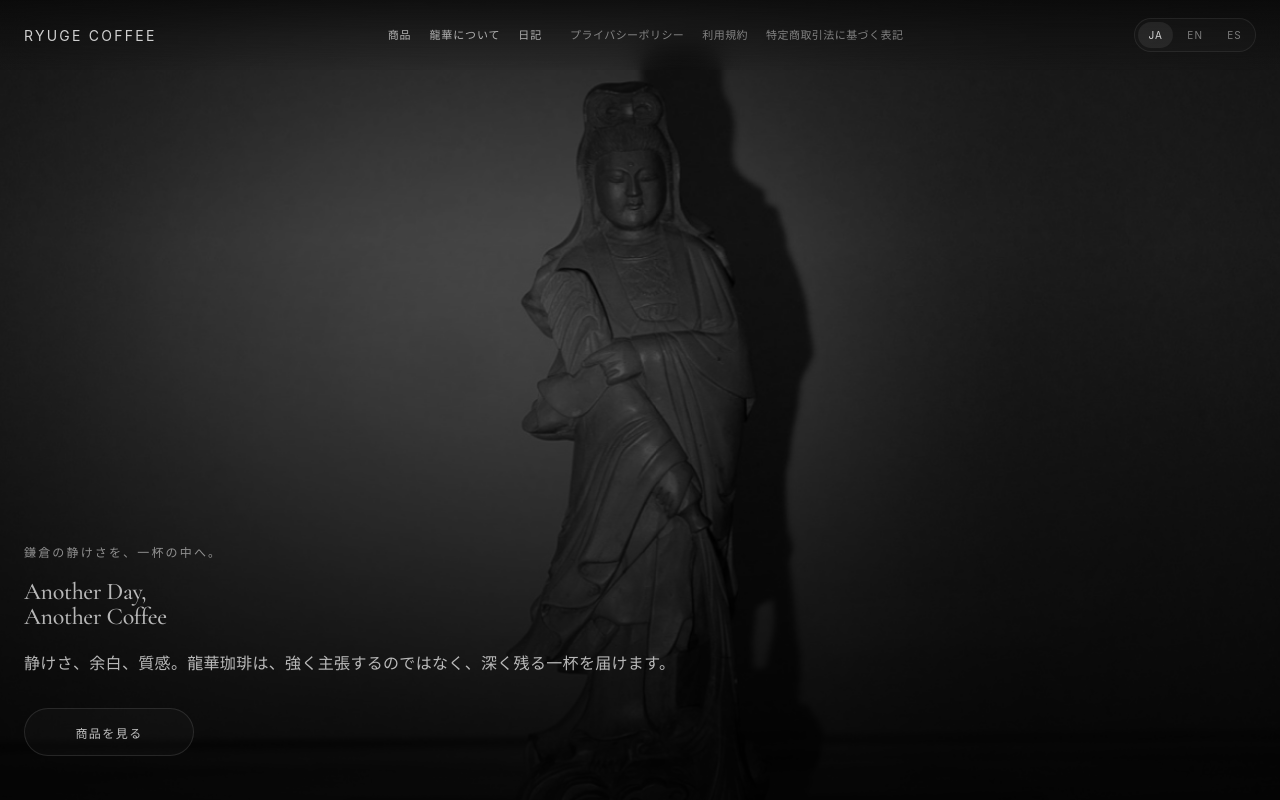
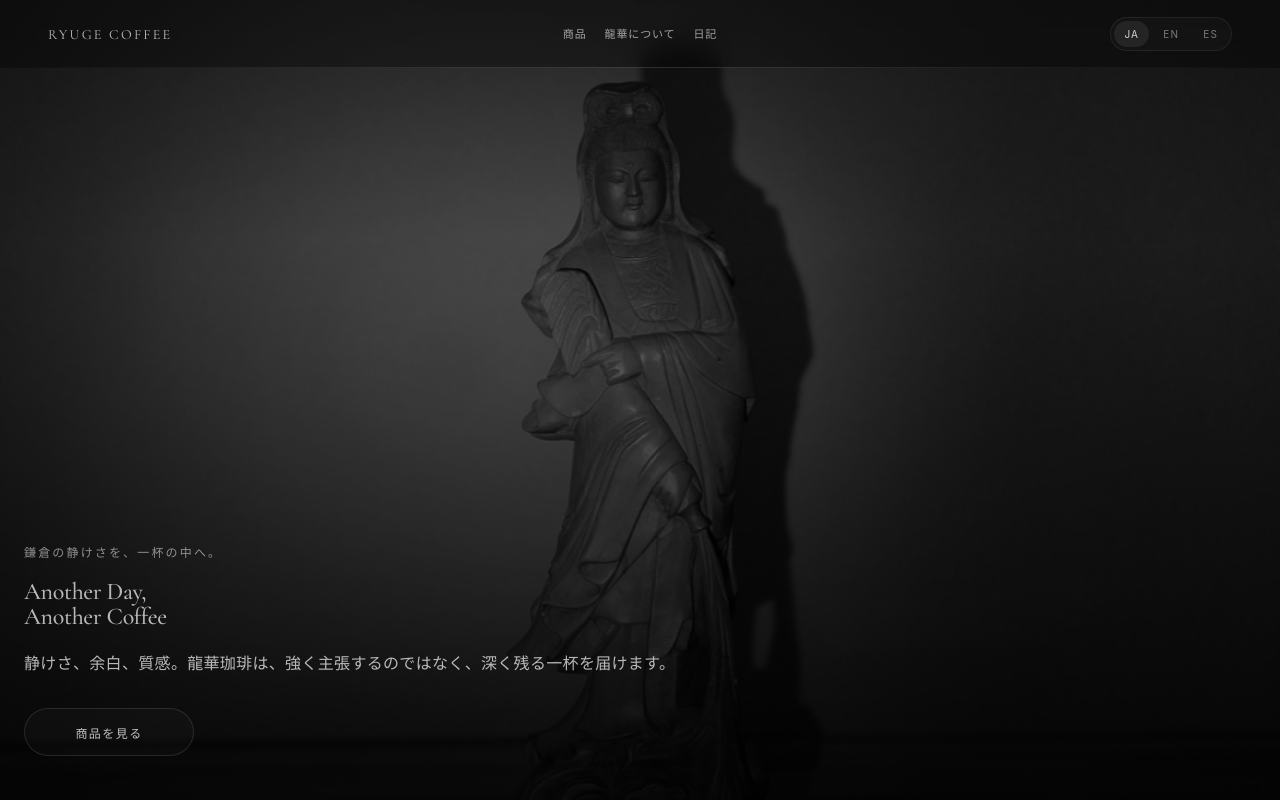
Before and after one commit to ryugecoffee/Ryuge-site, a React (Vite) app: page / in a window 1280 px wide. Shown: the top 800 px of the page. Built offline with nearby package versions, Linux system fonts and the light colour scheme.

Commit message:
refine header and navigation

```diff
--- a/src/App.css
+++ b/src/App.css
@@ -188,18 +188,107 @@ a {
 
 .site-header {
   position: fixed;
-  inset: 0 0 auto 0;
-  z-index: 30;
+  top: 0;
+  left: 0;
+  width: 100%;
+  height: 68px;
   display: flex;
+  align-items: center;
   justify-content: space-between;
-  align-items: center;
-  padding: 18px 24px;
+  padding: 0 48px;
+  z-index: 100;
+  background: rgba(0, 0, 0, 0.35);
   backdrop-filter: blur(14px);
+  -webkit-backdrop-filter: blur(14px);
+  transition: all 0.4s ease;
+}
+
+.brand {
+  font-family: "Cormorant Garamond", serif;
+  font-size: 18px;
+  letter-spacing: 0.18em;
+  color: #fff;
+  opacity: 0.9;
+  transition: opacity 0.3s ease;
+}
+
+.brand:hover {
+  opacity: 1;
+}
+
+.header-center {
+  position: absolute;
+  left: 50%;
+  transform: translateX(-50%);
+}
+
+.site-nav {
+  display: flex;
+  gap: 36px;
+}
+
+.site-nav a {
+  position: relative;
+}
+
+.site-nav a::after {
+  content: "";
+  position: absolute;
+  left: 0;
+  bottom: -6px;
+  width: 0%;
+  height: 1px;
+  background: rgba(255, 255, 255, 0.7);
+  transition: width 0.3s ease;
+}
+
+.site-nav a:hover::after {
+  width: 100%;
+}
+
+.lang-switch {
+  display: flex;
+  gap: 10px;
+}
+
+.lang-switch button {
+  background: none;
+  border: none;
+  font-size: 11px;
+  letter-spacing: 0.2em;
+  color: rgba(255, 255, 255, 0.5);
+  cursor: pointer;
+  transition: all 0.3s ease;
+}
+
+.lang-switch button.active {
+  color: #fff;
+}
+
+.lang-switch button:hover {
+  color: #fff;
+}
+
+.site-header.scrolled {
+  height: 60px;
+  padding: 0 40px;
+  background: rgba(0, 0, 0, 0.6);
+  backdrop-filter: blur(20px);
+  -webkit-backdrop-filter: blur(20px);
+}
+
+.site-header::after {
+  content: "";
+  position: absolute;
+  bottom: 0;
+  left: 0;
+  width: 100%;
+  height: 1px;
   background: linear-gradient(
-    180deg,
-    rgba(7, 7, 7, 0.68),
-    rgba(7, 7, 7, 0.28),
-    rgba(7, 7, 7, 0)
+    to right,
+    transparent,
+    rgba(255, 255, 255, 0.15),
+    transparent
   );
 }
 
@@ -264,6 +353,7 @@ a {
 }
 
 .site-nav a {
+  color: rgba(255, 255, 255, 0.6);
   letter-spacing: 0.08em;
   text-transform: uppercase;
 }
--- a/src/pages/HomePage.jsx
+++ b/src/pages/HomePage.jsx
@@ -307,6 +307,44 @@ export default function HomePage() {
   useReveal();
   useScrollMotion(appRef);
 
+  useEffect(() => {
+  const onScroll = () => {
+    const header = document.querySelector(".site-header");
+    if (!header) return;
+
+    if (window.scrollY > 40) {
+      header.classList.add("scrolled");
+    } else {
+      header.classList.remove("scrolled");
+    }
+  };
+
+  window.addEventListener("scroll", onScroll);
+  return () => window.removeEventListener("scroll", onScroll);
+}, []);
+
+useEffect(() => {
+  let lastScroll = 0;
+
+  const onScroll = () => {
+    const header = document.querySelector(".site-header");
+    if (!header) return;
+
+    const current = window.scrollY;
+
+    if (current > lastScroll && current > 80) {
+      header.style.transform = "translateY(-100%)";
+    } else {
+      header.style.transform = "translateY(0)";
+    }
+
+    lastScroll = current;
+  };
+
+  window.addEventListener("scroll", onScroll);
+  return () => window.removeEventListener("scroll", onScroll);
+}, []);
+
   const t = UI[lang];
   const products = useMemo(() => PRODUCTS[lang], [lang]);
 
@@ -368,12 +406,6 @@ export default function HomePage() {
             <a href="#about">{t.about}</a>
             <a href="#journal">{t.journal}</a>
           </nav>
-
-          <div className="header-meta-links">
-            <a href="/privacy">{t.privacyPolicy}</a>
-            <a href="/terms">{t.terms}</a>
-            <a href="/legal">{t.legalNotice}</a>
-          </div>
         </div>
 
         <div className="lang-switch">
```
